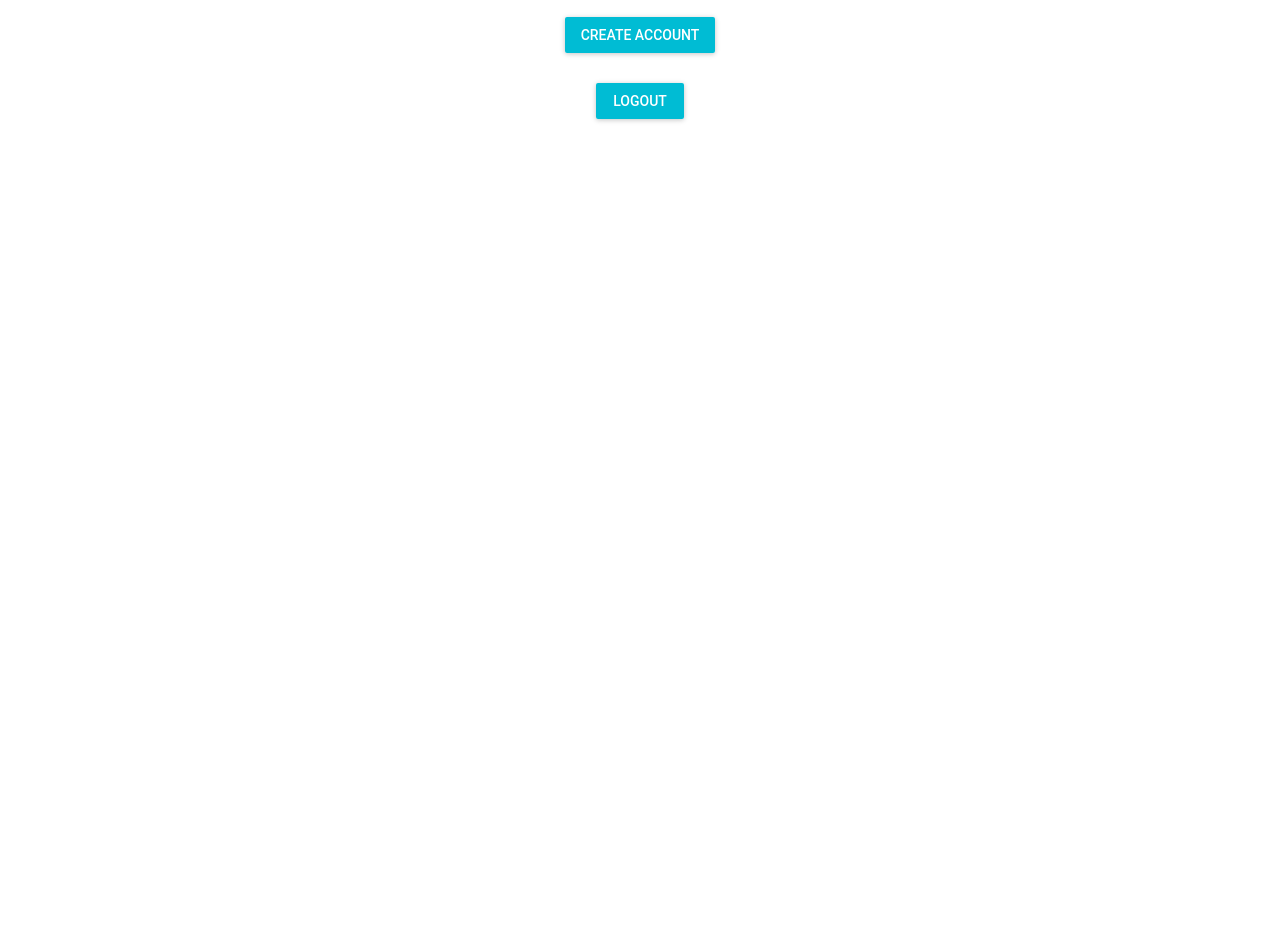
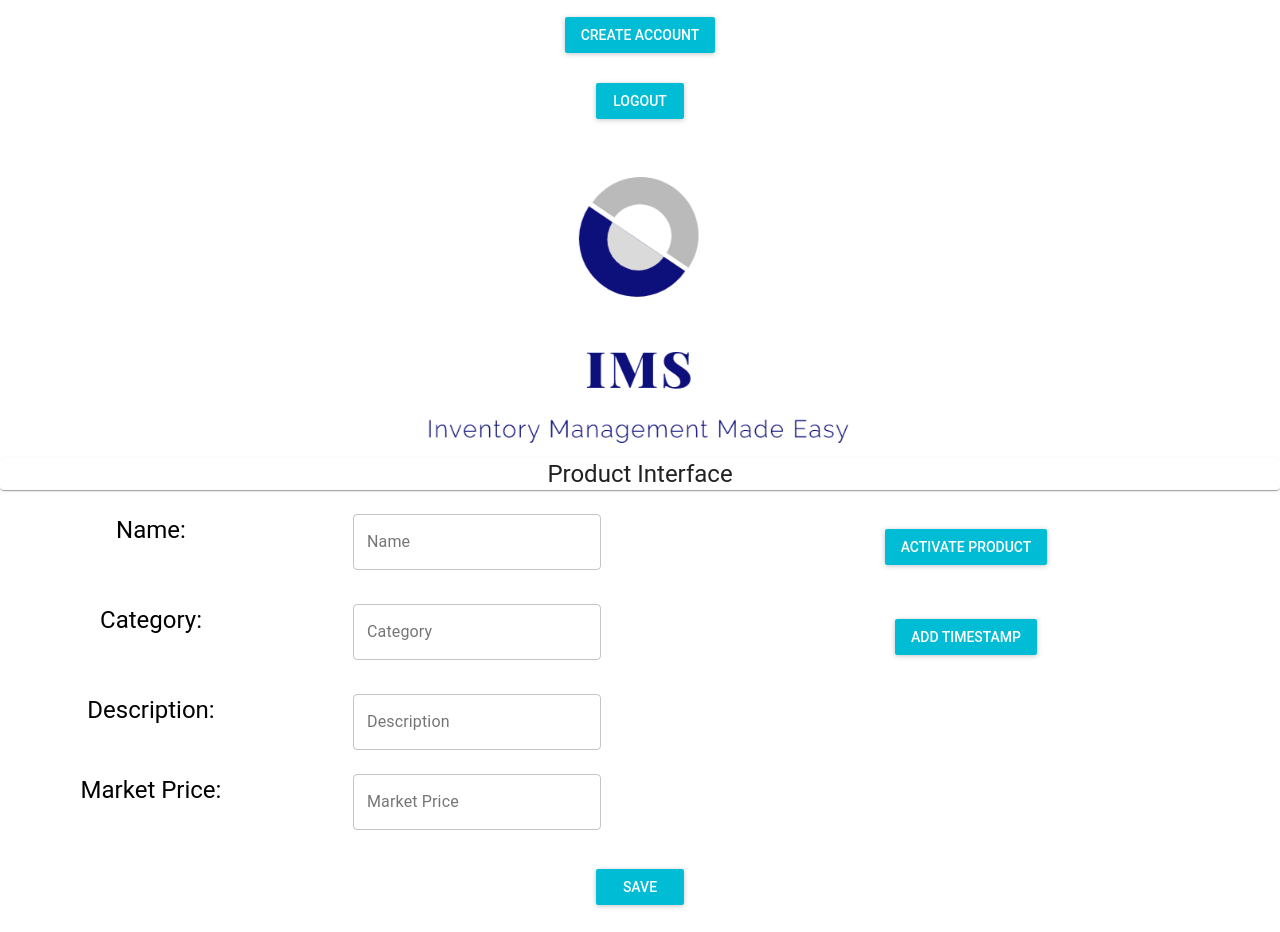
Before and after one commit to DBatistaFerreira/Homalco, a React (Create React App) app in the folder src/main/frontend/: page / in a window 1280 px wide. Shown: the part 1120-2052 px from the top of the page. Before the commit the page ends 1254 px from the top, so only its background shows below. Built offline with nearby package versions, Linux system fonts and the light colour scheme.

Commit message:
Adds Product UI component

```diff
--- a/src/main/frontend/src/App.js
+++ b/src/main/frontend/src/App.js
@@ -2,12 +2,14 @@ import React from 'react';
 import './App.css';
 import Login from "./Login";
 import Main from "./Main";
+import Product from "./Product";
 
 function App() {
   return (
     <div className="App">
         <Login/>
         <Main/>
+        <Product/>
     </div>
   );
 }
--- /dev/null
+++ b/src/main/frontend/src/Product.js
@@ -0,0 +1,107 @@
+import React, {Component} from 'react';
+import MuiThemeProvider from 'material-ui/styles/MuiThemeProvider';
+import RaisedButton from 'material-ui/RaisedButton';
+import imsLogo from './imsLogo.png';
+import { makeStyles } from '@material-ui/core/styles';
+import Paper from '@material-ui/core/Paper';
+import Grid from '@material-ui/core/Grid';
+import {TypeBackground as classes} from "@material-ui/core/styles/createPalette";
+import Typography from "@material-ui/core/Typography/Typography";
+import TextField from "@material-ui/core/TextField/TextField";
+
+const useStyles = makeStyles(theme => ({
+    root: {
+        flexGrow: 1,
+    },
+    paper: {
+        padding: theme.spacing(2),
+        textAlign: 'center',
+        color: theme.palette.text.secondary,
+    },
+}));
+
+class Product extends Component {
+
+    constructor(props){
+        super(props);
+        this.state={
+            name: '',
+            description: '',
+            marketPrice: '',
+            category: ''
+        }
+    }
+
+    render() {
+        return (
+            <MuiThemeProvider>
+                <div>
+                    <img src={imsLogo} className="App-logo" alt="logo" />
+                </div>
+                <Grid container spacing={3}>
+                    <Grid item xs={12}>
+                        <Paper/>
+                        <Paper>
+                            <Typography variant="h5" component="h3">
+                                Product Interface
+                            </Typography>
+                        </Paper>
+                    </Grid>
+                    <Grid item xs={3}>
+                        <Typography variant="h5" component="h3">
+                            Name:
+                        </Typography>
+                    </Grid>
+                    <Grid item xs={3}>
+                        <TextField id="outlined-basic" label="Name" variant="outlined" />
+                    </Grid>
+                    <Grid item xs={6}>
+                            <RaisedButton label="Activate Product" primary={true} style={style} onClick={(event) => this.handleClick(event)}/>
+                    </Grid>
+                    <Grid item xs={3}>
+                        <Typography variant="h5" component="h3">
+                            Category:
+                        </Typography>
+                    </Grid>
+                    <Grid item xs={3}>
+                        <TextField id="outlined-basic" label="Category" variant="outlined" />
+                    </Grid>
+                    <Grid item xs={6}>
+                        <RaisedButton label="Add Timestamp" primary={true} style={style} onClick={(event) => this.handleClick(event)}/>
+                    </Grid>
+                    <Grid item xs={3}>
+                        <Typography variant="h5" component="h3">
+                            Description:
+                        </Typography>
+                    </Grid>
+                    <Grid item xs={3}>
+                        <TextField id="outlined-basic" label="Description" variant="outlined" />
+                    </Grid>
+                    <Grid item xs={6}>
+                    </Grid>
+                    <Grid item xs={3}>
+                        <Typography variant="h5" component="h3">
+                            Market Price:
+                        </Typography>
+                    </Grid>
+                    <Grid item xs={3}>
+                        <TextField id="outlined-basic" label="Market Price" variant="outlined" />
+                    </Grid>
+                    <Grid item xs={6}>
+                    </Grid>
+                    <Grid item xs={12}>
+                        <RaisedButton label="Save" primary={true} style={style} onClick={(event) => this.handleClick(event)}/>
+                    </Grid>
+                </Grid>
+
+            </MuiThemeProvider>
+        );
+    }
+}
+
+const style = {
+    margin: 15
+};
+
+
+export default Product;
```
Also changed, not shown: src/main/frontend/src/Product.css (added).
